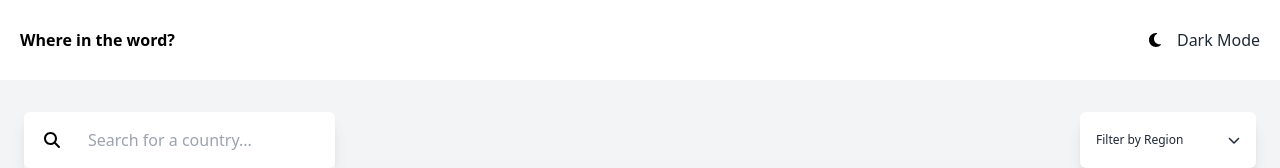
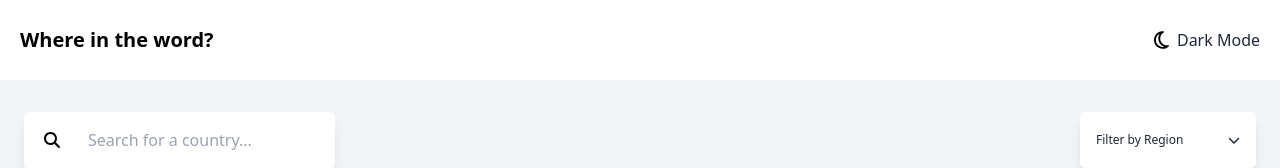
Before and after one commit to ericseparovic/rest-api-countries-es, a React (Vite) app: page / in a window 1280 px wide. Shown: the top 168 px of the page. Built offline with nearby package versions, Linux system fonts and the light colour scheme; no server answers.

Commit message:
Add icon light

```diff
--- a/src/components/Header.jsx
+++ b/src/components/Header.jsx
@@ -1,15 +1,17 @@
 import { FontAwesomeIcon } from '@fortawesome/react-fontawesome';
-import { faMoon } from '@fortawesome/free-solid-svg-icons';
+import { faMoon as faMoonLight } from '@fortawesome/free-regular-svg-icons';
+import { faMoon as faMoonDark } from '@fortawesome/free-solid-svg-icons';
 
 function Header() {
-	const element = <FontAwesomeIcon icon={faMoon} />;
+	const iconFaMoonLight = <FontAwesomeIcon icon={faMoonLight} size='lg' />;
+	const iconFaMoonDark = <FontAwesomeIcon icon={faMoonDark} size='lg' />;
+
 	return (
 		<header className='container mx-auto px-5'>
 			<div className='w-full flex justify-between h-20 items-center'>
-				<h1 className='font-bold'>Where in the word?</h1>
-
+				<h1 className='font-bold text-xl'>Where in the word?</h1>
 				<div className='flex item-center gap-2'>
-					<div className='w-5'>{element}</div>
+					<div>{iconFaMoonLight}</div>
 					<button className='text-gray-800'>Dark Mode</button>
 				</div>
 			</div>
```
